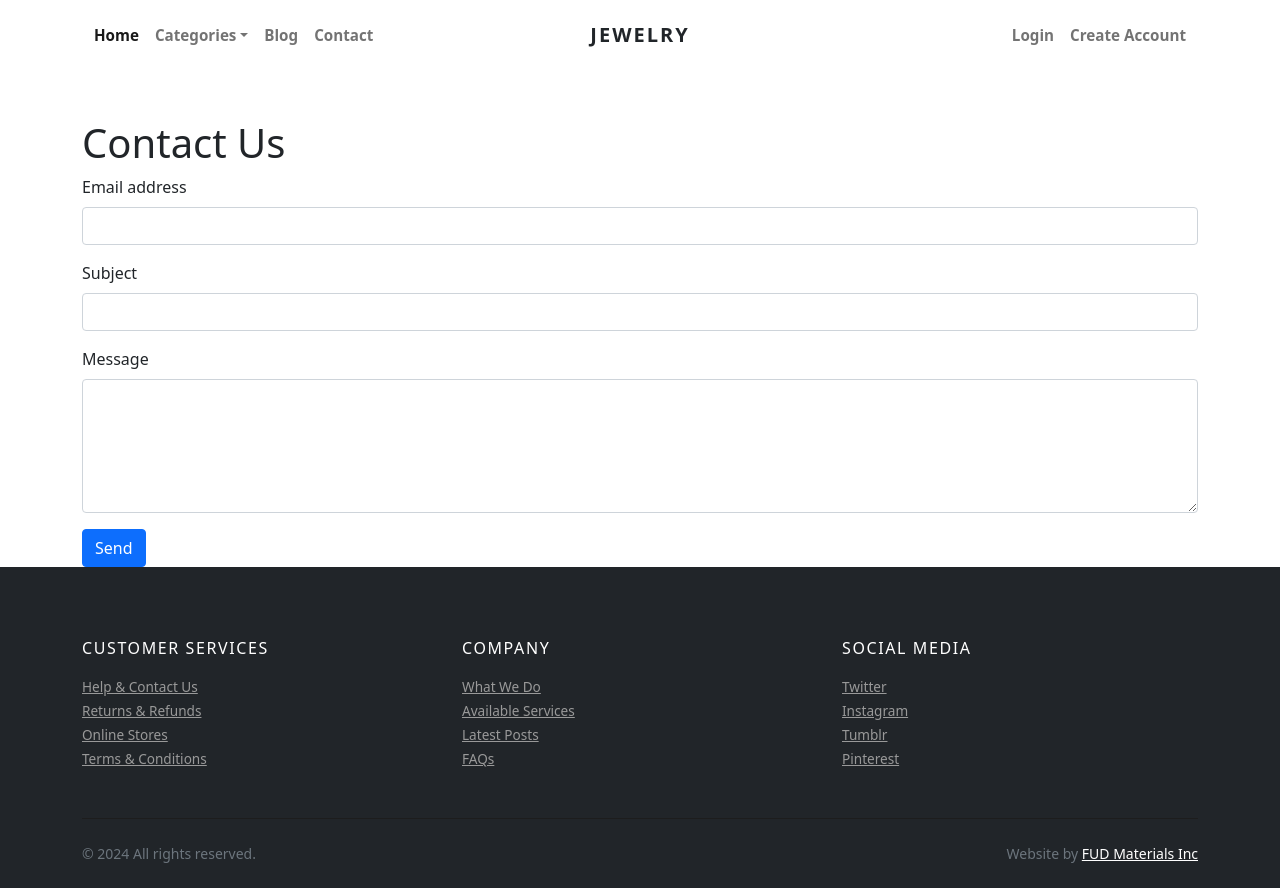
After one commit to austin0x1A4/jewelshop, a Django app: page /contact/ in a window 1280 px wide. The commit adds this page. Run offline with Django 3.2, Linux system fonts and the light colour scheme; data comes from the database, SQL or seed files in the repository; both versions use the stored data as it was after the commit; some libraries are stand-ins or nearby versions; some web fonts are replaced.

```diff
--- a/requirements.txt
+++ b/requirements.txt
@@ -1,4 +1,3 @@
-amazon-pay==2.7.1
 asgiref==3.8.1
 certifi==2024.6.2
 cffi==1.16.0
@@ -18,5 +17,3 @@ sqlparse==0.5.0
 stripe==9.10.0
 typing_extensions==4.12.2
 urllib3==2.2.1
-postgres-contrib
-postgresql
--- a/store/forms.py
+++ b/store/forms.py
@@ -63,3 +63,8 @@ class PasswordResetForm(PasswordResetForm):
 class SetPasswordForm(SetPasswordForm):
     new_password1 = forms.CharField(label=_("New Password"), strip=False, widget=forms.PasswordInput(attrs={'autocomplete':'new-password', 'class':'form-control'}), help_text=password_validation.password_validators_help_text_html())
     new_password2 = forms.CharField(label=_("Confirm Password"), strip=False, widget=forms.PasswordInput(attrs={'autocomplete':'new-password','class':'form-control'}))
+
+class ContactForm(forms.Form):
+    email = forms.EmailField(required=True)
+    subject = forms.CharField(required=True, max_length=100)
+    message = forms.CharField(widget=forms.Textarea, required=True)
--- a/store/urls.py
+++ b/store/urls.py
@@ -19,12 +19,14 @@ urlpatterns = [
     path('orders/', views.orders, name="orders"),
     path('process-payment/', views.process_payment, name='process_payment'),
     path('payment-success/', views.payment_success, name='payment_success'),
+    path('contact/', views.ContactView.as_view(), name='contact'),
 
 
     #URL for Products
     path('product/<slug:slug>/', views.detail, name="product-detail"),
     path('categories/', views.all_categories, name="all-categories"),
     path('shop/', views.shop, name="shop"),
+
     path('<slug:slug>/', views.category_products, name="category-products"),
 
 
--- a/store/views.py
+++ b/store/views.py
@@ -15,7 +15,8 @@ from django.conf import settings
 from django.db import IntegrityError
 from django.db.models import Q
 from decimal import Decimal
-from .utils import get_amazon_pay_client
+from django.core.mail import send_mail
+#from .utils import get_amazon_pay_client
 # Create your views here.
 
 def home(request):
@@ -299,3 +300,65 @@ def payment_success(request):
 @login_required
 def payment_failure(request):
     return render(request, 'store/payment_failure.html')
+from django.views.decorators.csrf import csrf_protect
+from .forms import ContactForm
+def send_contact_email(subject, message, sender_email, admin_emails, user_email=None):
+
+    admin_message = f"Subject: {subject}\n\nMessage:\n{message}\n\nFrom: {sender_email}"
+    send_mail(
+        subject,
+        admin_message,
+        sender_email,  # Sender email
+        admin_emails,  # Receiver email
+        fail_silently=False,
+    )
+
+    if user_email:
+        confirmation_subject = "Your message has been received"
+        confirmation_message = (
+            "Thank you for contacting us.\n\n"
+            "We have received your message and will get back to you shortly.\n\n"
+            "Please find the details of your message below:\n\n"
+            f"Subject: {subject}\n\n"
+            f"Message:\n{message}"
+        )
+        send_mail(
+            confirmation_subject,
+            confirmation_message,
+            admin_emails[0],  # Send from admin email
+            [user_email],  # Send to user email
+            fail_silently=False,
+        )
+
+@method_decorator(csrf_protect, name='dispatch')
+class ContactView(View):
+    def get(self, request):
+        """
+        Render the contact form.
+        """
+        form = ContactForm()
+        return render(request, 'store/contact.html', {'form': form})
+
+    def post(self, request):
+        """
+        Handle the submitted contact form.
+        """
+        form = ContactForm(request.POST)
+        email = request.POST.get('email')
+
+        if form.is_valid():
+            subject = form.cleaned_data['subject']
+            message = form.cleaned_data['message']
+            admin_emails = [admin[1] for admin in settings.ADMINS]
+
+            try:
+                send_contact_email(subject, message, email, admin_emails, email)
+            except Exception as e:
+                # Log the error or display an appropriate error message
+                print(f"Error sending email: {e}")
+                messages.error(request, "An error occurred while sending your message. Please try again later.")
+            else:
+                messages.success(request, 'Your message has been sent successfully!')
+                return redirect('store:contact')
+
+        return render(request, 'store/contact.html', {'form': form})
--- a/templates/footer.html
+++ b/templates/footer.html
@@ -4,7 +4,7 @@
             <div class="col-md-4 mb-3 mb-md-0">
               <h6 class="text-uppercase mb-3">Customer services</h6>
               <ul class="list-unstyled mb-0">
-                <li><a class="footer-link" href="#">Help &amp; Contact Us</a></li>
+                <li><a class="footer-link" href="{% url 'store:contact' %}">Help &amp; Contact Us</a></li>
                 <li><a class="footer-link" href="#">Returns &amp; Refunds</a></li>
                 <li><a class="footer-link" href="#">Online Stores</a></li>
                 <li><a class="footer-link" href="#">Terms &amp; Conditions</a></li>
--- a/templates/navbar.html
+++ b/templates/navbar.html
@@ -25,7 +25,7 @@
                   <!-- Link--><a class="nav-link" href="{% url 'store:home' %}">Blog</a>
                 </li>
                 <li class="nav-item">
-                  <!-- Link--><a class="nav-link" href="{% url 'store:home' %}">Contact</a>
+                  <!-- Link--><a class="nav-link" href="{% url 'store:contact' %}">Contact</a>
                 </li>
               </ul>
               <ul class="navbar-nav ml-auto">
--- /dev/null
+++ b/templates/store/contact.html
@@ -0,0 +1,37 @@
+{% extends 'base.html' %}
+{% load static %}
+{% block content %}
+<head>
+    <meta charset="UTF-8">
+    <meta name="viewport" content="width=device-width, initial-scale=1.0">
+    <title>Contact Us</title>
+    <link href="https://cdn.jsdelivr.net/npm/bootstrap@5.0.2/dist/css/bootstrap.min.css" rel="stylesheet" integrity="sha384-EVSTQN3/azprG1Anm3QDgpJLIm9Nao0Yz1ztcQTwFspd3yD65VohhpuuCOmLASjC" crossorigin="anonymous">
+</head>
+<body>
+    <div class="container mt-5">
+        <h1>Contact Us</h1>
+        {% if messages %}
+            {% for message in messages %}
+                <div class="alert alert-success">{{ message }}</div>
+            {% endfor %}
+        {% endif %}
+        <form method="post" action="{% url 'store:contact' %}">
+            {% csrf_token %}
+            <div class="mb-3">
+                <label for="email" class="form-label">Email address</label>
+                <input type="email" class="form-control" id="email" name="email" required>
+            </div>
+            <div class="mb-3">
+                <label for="subject" class="form-label">Subject</label>
+                <input type="text" class="form-control" id="subject" name="subject" required>
+            </div>
+            <div class="mb-3">
+                <label for="message" class="form-label">Message</label>
+                <textarea class="form-control" id="message" name="message" rows="5" required></textarea>
+            </div>
+            <button type="submit" class="btn btn-primary">Send</button>
+        </form>
+    </div>
+    <script src="https://cdn.jsdelivr.net/npm/bootstrap@5.0.2/dist/js/bootstrap.bundle.min.js" integrity="sha384-MrcW6ZMFYlzcLA8Nl+NtUVF0sA7MsXsP1UyJoMp4YLEuNSfAP+JcXn/tWtIaxVXM" crossorigin="anonymous"></script>
+</body>
+{% endblock %}
```
Also changed, not shown: jewelryshop/settings.py (+9 -10 lines), store/utils.py (+4 -3 lines), db.sqlite3, store/migrations/0004_alter_address_zip_code.py (added), 1 other file.
